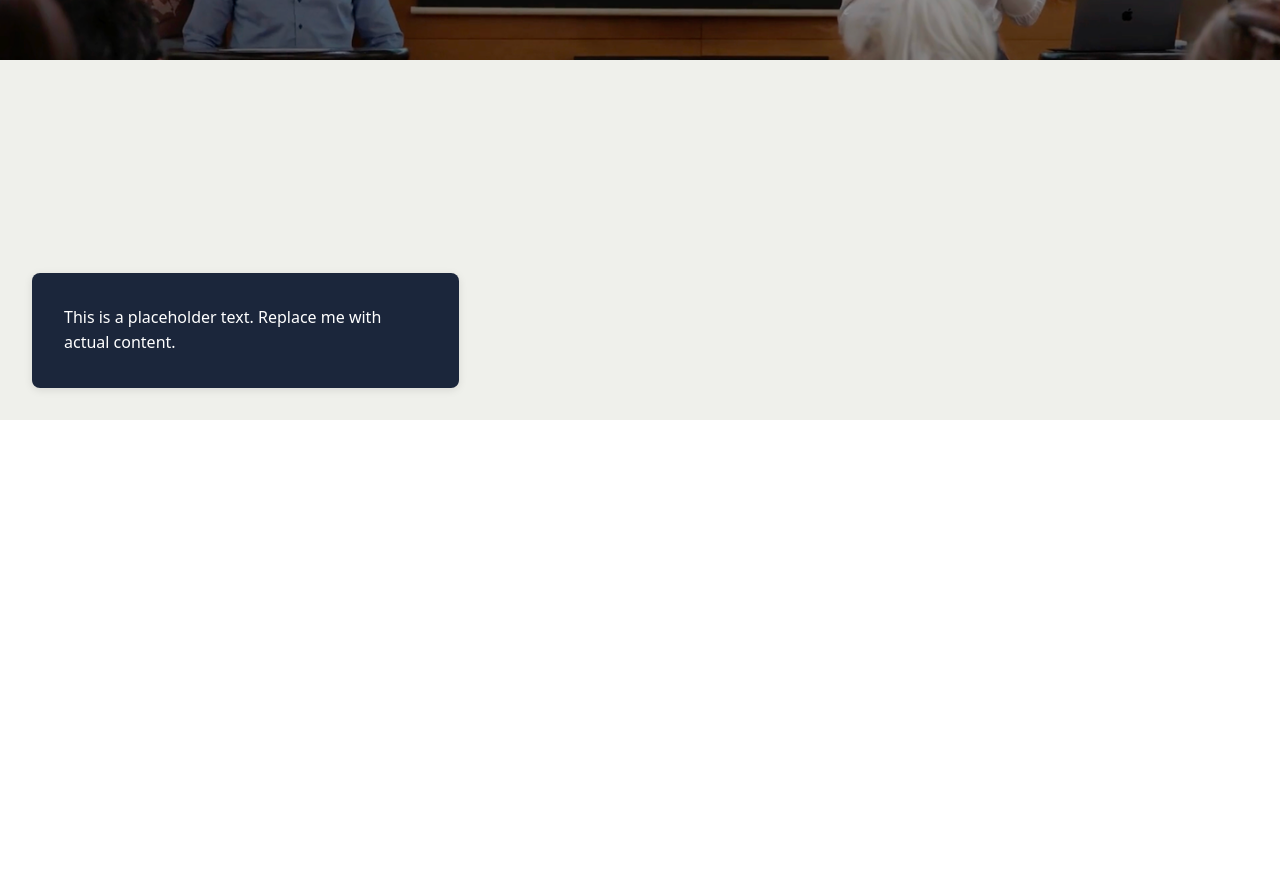
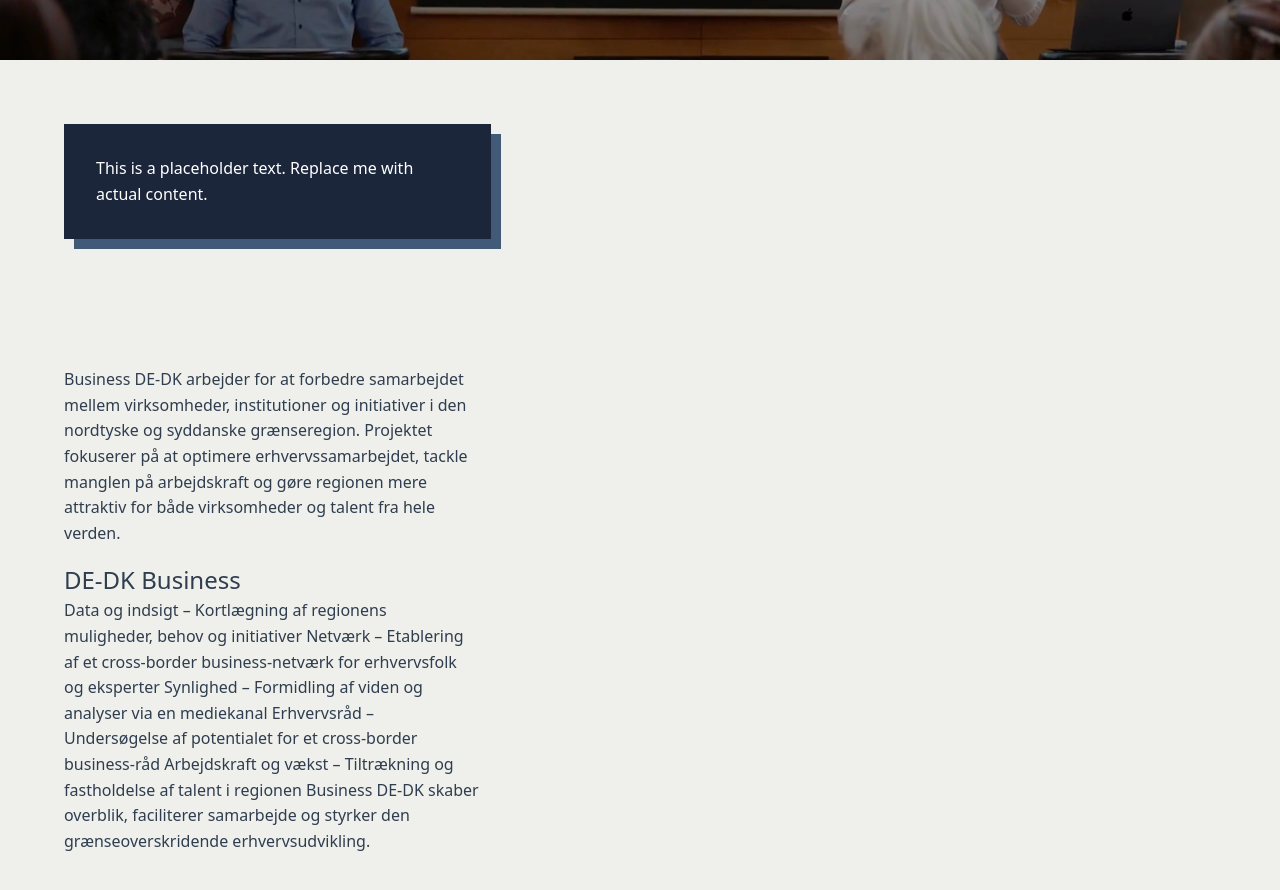
Before and after one commit to Whoopie058/exam-2026-business-de-dk, a Vue app: page / in a window 1280 px wide. Shown: the part 380-1270 px from the top of the page. Before the commit the page ends 800 px from the top, so only its background shows below. Built offline with nearby package versions, Linux system fonts and the light colour scheme.

Commit message:
Title block & text
Fixed the Title block (multiple times) and made paragraph text blocks

```diff
--- a/src/homepage.vue
+++ b/src/homepage.vue
@@ -7,6 +7,17 @@
 
     <section class="content-block">
       <p>This is a placeholder text. Replace me with actual content.</p>
+    </section>
+
+    <section class="text-block">
+      <p>Business DE-DK arbejder for at forbedre samarbejdet mellem virksomheder, institutioner og initiativer i den nordtyske og syddanske grænseregion. Projektet fokuserer på at optimere erhvervssamarbejdet, tackle manglen på arbejdskraft og gøre regionen mere attraktiv for både virksomheder og talent fra hele verden.</p>
+      <h2>DE-DK Business</h2>
+      <p>Data og indsigt – Kortlægning af regionens muligheder, behov og initiativer
+        Netværk – Etablering af et cross-border business-netværk for erhvervsfolk og eksperter
+        Synlighed – Formidling af viden og analyser via en mediekanal
+        Erhvervsråd – Undersøgelse af potentialet for et cross-border business-råd
+        Arbejdskraft og vækst – Tiltrækning og fastholdelse af talent i regionen
+        Business DE-DK skaber overblik, faciliterer samarbejde og styrker den grænseoverskridende erhvervsudvikling.</p>
     </section>
   </div>
 </template>
@@ -38,12 +49,11 @@
 }
 
 .content-block {
-  margin: 2rem;
+  margin: 4rem;
   padding: 2rem;
   max-width: 33.333%;
   background: var(--Blue-1);
-  border-radius: 0.5rem;
-  box-shadow: 0 2px 8px rgba(0, 0, 0, 0.1);
+  box-shadow: 10px 10px 0 #415A77;
 }
 
 .content-block p {
@@ -52,4 +62,23 @@
   font-size: 1rem;
   line-height: 1.6;
 }
+
+.text-block {
+  margin: 2rem 2rem 2rem 4rem;
+  padding: 2rem 2rem 2rem 0;
+  max-width: calc(33.333% + 20px);
+}
+
+.text-block p {
+  margin: 0;
+  color: #2f3d4f;
+  font-size: 1rem;
+  line-height: 1.6;
+}
+
+.text-block h2 {
+  margin: 1rem 0 0 0;
+  color: #2f3d4f;
+  font-size: 1.5rem;
+}
 </style>
```
